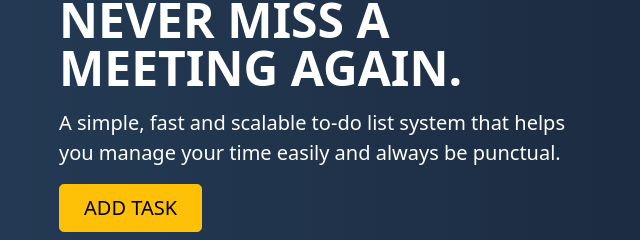
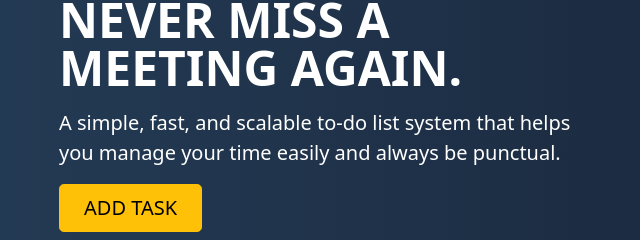
Before and after one commit to alapamin/To-Do-List-Website, a plain HTML site: page index.html in a window 1280 px wide. Shown: the part 100-340 px from the top of the page, 35-675 px from the left. Drawn offline with nearby package versions, Linux system fonts and the light colour scheme.

Commit message:
commit on 'main''

```diff
--- a/index.html
+++ b/index.html
@@ -52,7 +52,7 @@
                 </div>
                 <div class="col-lg-6">
                     <h1 class="display-5 fw-bold lh-1 mb-3">NEVER MISS A MEETING AGAIN.</h1>
-                    <p class="lead">A simple, fast and scalable to-do list system that helps you manage your time easily
+                    <p class="lead">A simple, fast, and scalable to-do list system that helps you manage your time easily
                         and always be punctual.
                     </p>
                     <div class="d-grid gap-2 d-md-flex justify-content-md-start">
```
